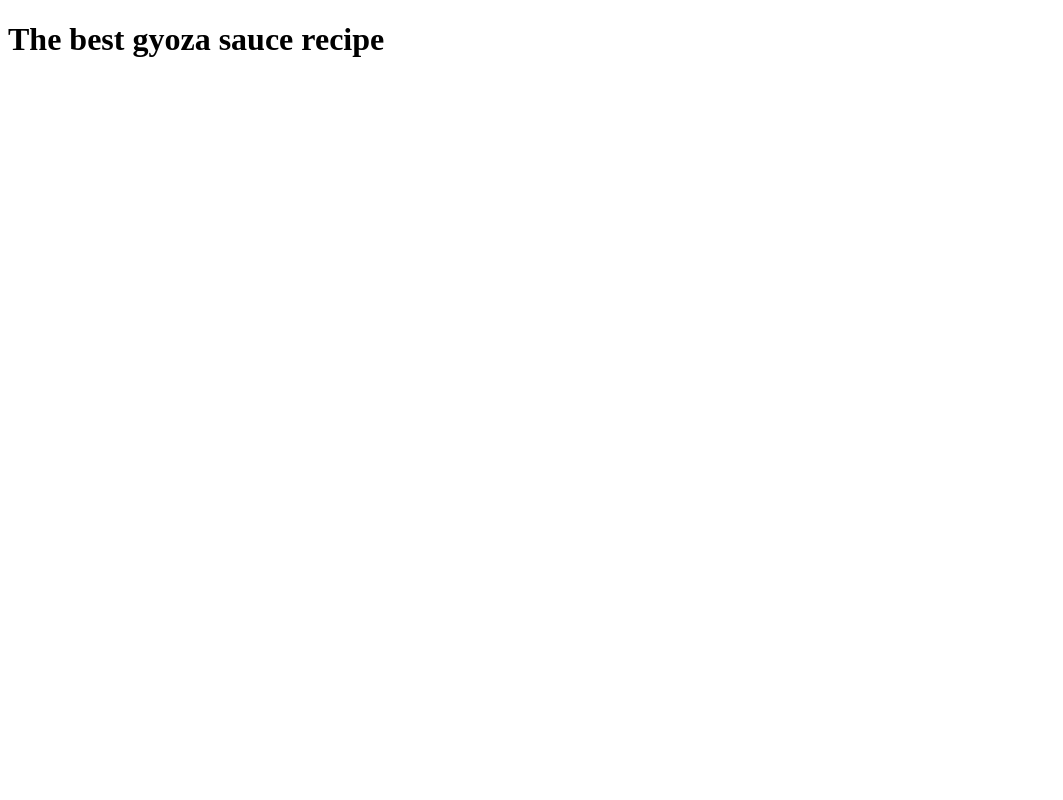
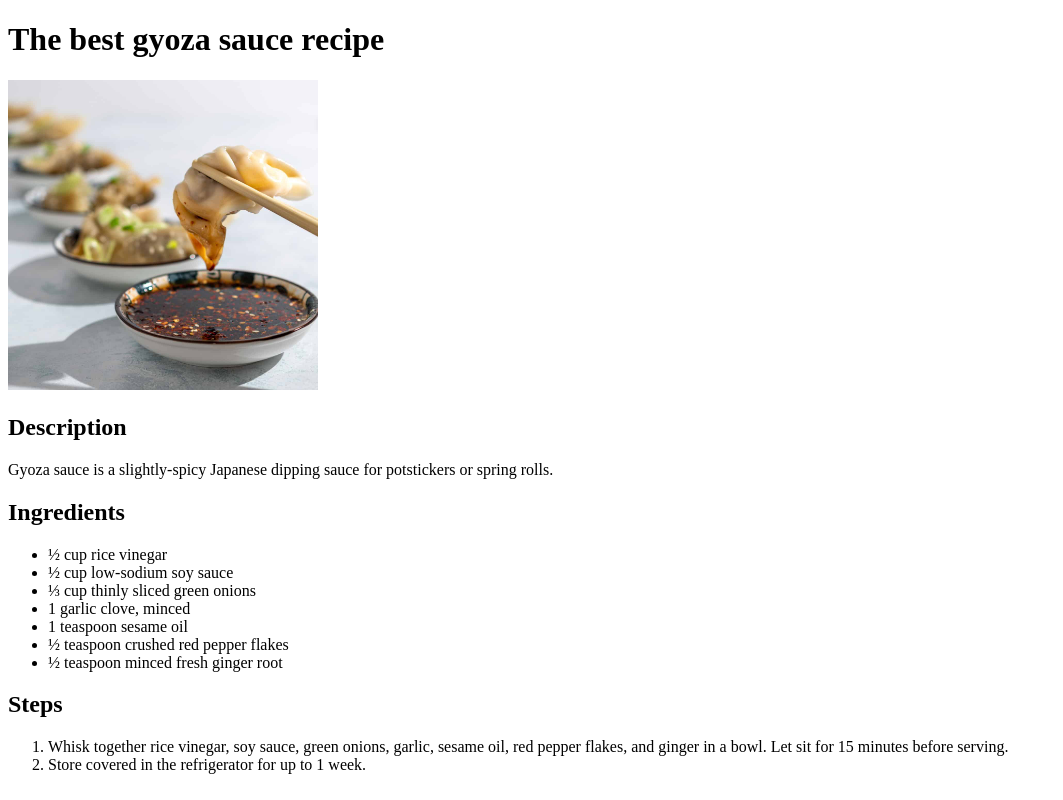
Before and after one commit to dreki48/odin-recipes, a plain HTML site: page recipes/gyoza-sauce.html in a window 1280 px wide. Shown: the whole page, without its empty margins (0-1063 px from the left). Drawn offline with Linux system fonts and the light colour scheme.

Commit message:
Fill gyoza-sauce with description, ingredients and steps

```diff
--- a/recipes/gyoza-sauce.html
+++ b/recipes/gyoza-sauce.html
@@ -6,5 +6,23 @@
 </head>
 <body>
     <h1>The best gyoza sauce recipe</h1>
+    <img src="../images/gyoza-sauce.jpg" height="310">
+    <h2>Description</h2>
+    <p>Gyoza sauce is a slightly-spicy Japanese dipping sauce for potstickers or spring rolls.</p>
+    <h2>Ingredients</h2>
+    <ul>
+        <li>½ cup rice vinegar</li>
+        <li>½ cup low-sodium soy sauce</li>
+        <li>⅓ cup thinly sliced green onions</li>
+        <li>1 garlic clove, minced</li>
+        <li>1 teaspoon sesame oil</li>
+        <li>½ teaspoon crushed red pepper flakes</li>
+        <li>½ teaspoon minced fresh ginger root</li>
+    </ul>
+    <h2>Steps</h2>
+    <ol>
+        <li>Whisk together rice vinegar, soy sauce, green onions, garlic, sesame oil, red pepper flakes, and ginger in a bowl. Let sit for 15 minutes before serving.</li>
+        <li>Store covered in the refrigerator for up to 1 week.</li>
+    </ol>
 </body>
 </html>
```
Also changed, not shown: images/gyoza-sauce.jpg (added).
